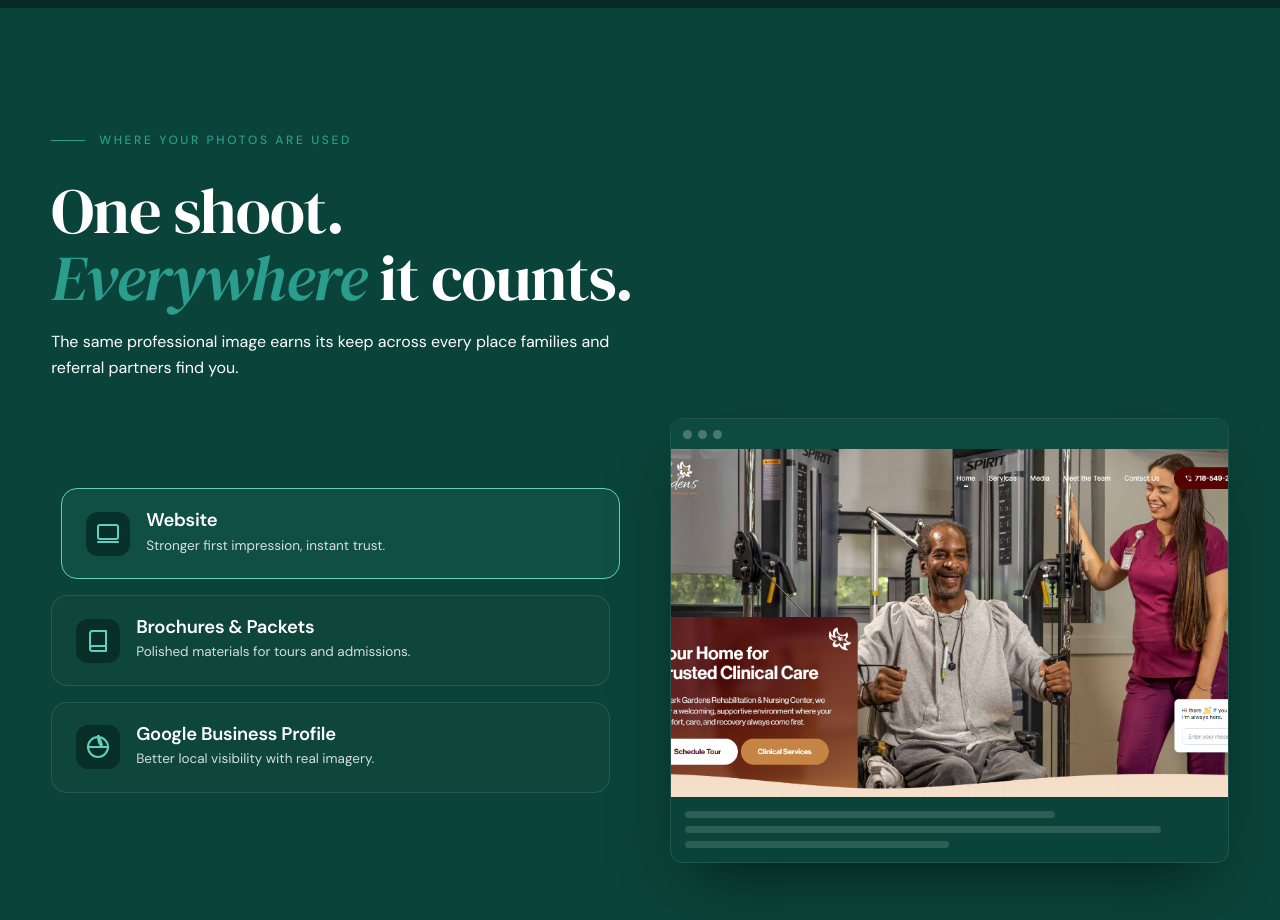
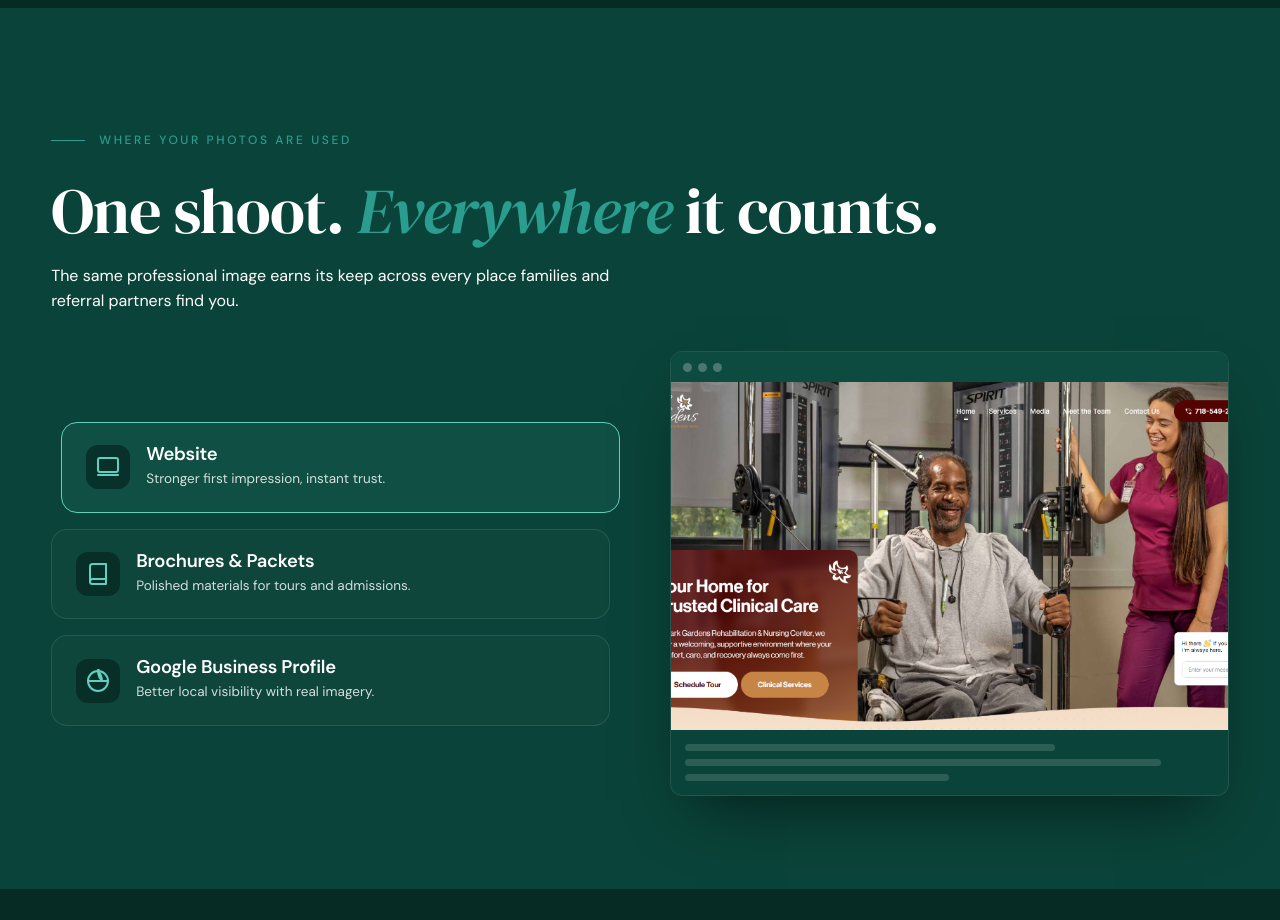
Before and after one commit to SunfieldMarketing/wavecare-website, a Next.js app: page /photoservices in a window 1280 px wide. Shown: the part 2760-3680 px from the top of the page. Built offline with nearby package versions, Linux system fonts and the light colour scheme.

Commit message:
style: remove width restriction on header to allow one line text on desktop without overflowing

```diff
--- a/src/app/photoservices/page.tsx
+++ b/src/app/photoservices/page.tsx
@@ -259,10 +259,10 @@ export default function PhotoServices() {
       {/* ========== CONTEXT ========== */}
       <section className="panel deep sec-pad">
         <div className="container">
-          <div data-reveal style={{ maxWidth: '600px', marginBottom: '60px' }}>
+          <div data-reveal style={{ marginBottom: '60px' }}>
             <span className="label">WHERE YOUR PHOTOS ARE USED</span>
             <h2 style={{ textWrap: 'unset' }}>One shoot. <span className="accent">Everywhere</span> it counts.</h2>
-            <p className="sub" style={{ marginTop: '18px' }}>The same professional image earns its keep across every place families and referral partners find you.</p>
+            <p className="sub" style={{ marginTop: '18px', maxWidth: '600px' }}>The same professional image earns its keep across every place families and referral partners find you.</p>
           </div>
 
           <div className="phero-in" style={{ gridTemplateColumns: '1fr 1fr', gap: '60px', alignItems: 'center' }}>
```
